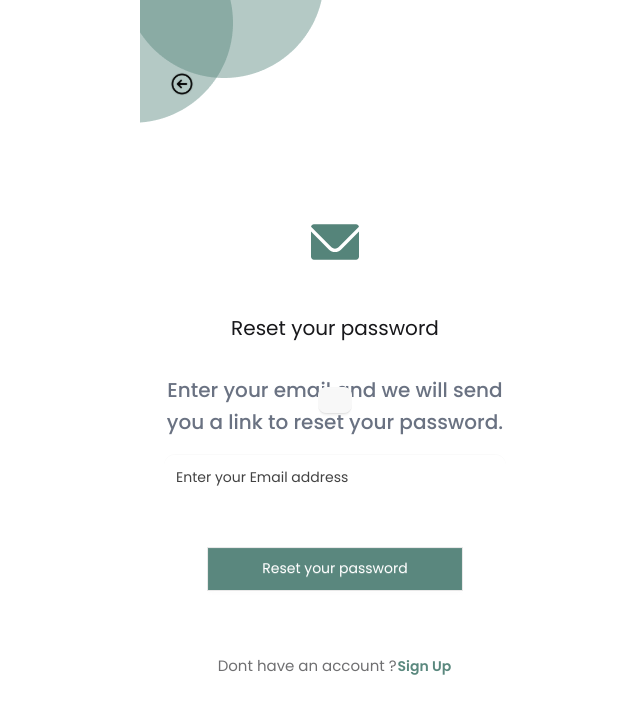
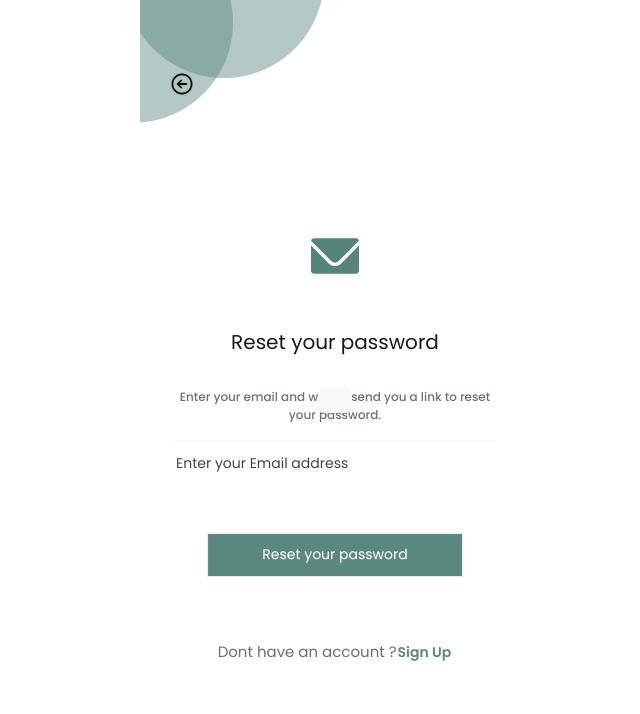
Before and after one commit to gogoyun/todo, a Vue app: page /#/forgotpassword in a window 1280 px wide. Shown: the top 714 px of the page, without its empty margins (305-945 px from the left). Built offline with nearby package versions, Linux system fonts and the light colour scheme; no server answers; the HTML template or start-up script is replaced by a standard one; what tailwindcss-animated would draw is missing.

Commit message:
[fix] 404page, forgotpassword and resetpassword subtitle size

```diff
--- a/src/components/ForgotPassword.vue
+++ b/src/components/ForgotPassword.vue
@@ -51,7 +51,7 @@ const formSubmit = handleSubmit(async(values) => {
 		<div class="flex flex-col justify-center content-center text-center">
 			<div class="inline-block mx-auto"><MailIcon /></div>
 			<h1 class="text-xl text-center mt-12 mb-2">{{ t('forgot.title') }}</h1>
-			<p class="mt-6 text-lg font-medium text-pretty text-gray-500 sm:text-xl/8">{{ t('forgot.subtitle') }}</p>
+			<p class="mt-6 font-medium text-pretty text-gray-500">{{ t('forgot.subtitle') }}</p>
 			<fieldset class="fieldset flex flex-col mt-3 mb-5">
 				<div>
 					<input type="email" class="input w-full h-[47px] border-0 rounded-[11px]" :placeholder="t('forgot.emailPlaceholder')" v-model="email" name="email">
--- a/src/views/NotFoundView.vue
+++ b/src/views/NotFoundView.vue
@@ -10,7 +10,7 @@
   <div class="w-full text-center">
     <p class="text-base font-semibold" :style="{color: 'var(--color-green)'}">404</p>
     <h1 class="mt-4 text-5xl font-semibold tracking-tight text-balance text-gray-900 sm:text-7xl">{{ t('notfound.title') }}</h1>
-    <p class="mt-6 text-lg font-medium text-pretty text-gray-500 sm:text-xl/8">{{ t('notfound.subtitle') }}</p>
+    <p class="mt-6 font-medium text-pretty text-gray-500">{{ t('notfound.subtitle') }}</p>
     <div class="mt-10 flex items-center justify-center">
       <button class="btn btn-md btn-wide bg-primary text-base-100 font-normal rounded-none h-[44px] mb-14" @click="router.replace('/')">{{ t('notfound.submitButton') }}</button>
     </div>
--- a/src/views/ResetSuccessView.vue
+++ b/src/views/ResetSuccessView.vue
@@ -11,7 +11,7 @@
   <div class="w-full text-center">
     <div class="flex items-center justify-center text-base font-semibold" :style="{color: 'var(--color-green)'}"><CheckIcon /></div>
     <h1 class="mt-4 text-5xl font-semibold tracking-tight text-balance text-gray-900 sm:text-7xl">{{ t('resetsuccess.title') }}</h1>
-    <p class="mt-6 text-lg font-medium text-pretty text-gray-500 sm:text-xl/8">{{ t('resetsuccess.subtitle') }}</p>
+    <p class="mt-6 font-medium text-pretty text-gray-500">{{ t('resetsuccess.subtitle') }}</p>
     <div class="mt-10 flex items-center justify-center">
       <button class="btn btn-md btn-wide bg-primary text-base-100 font-normal rounded-none h-[44px] mb-14" @click="router.replace('/signin')">{{ t('resetsuccess.submitButton') }}</button>
     </div>
```
